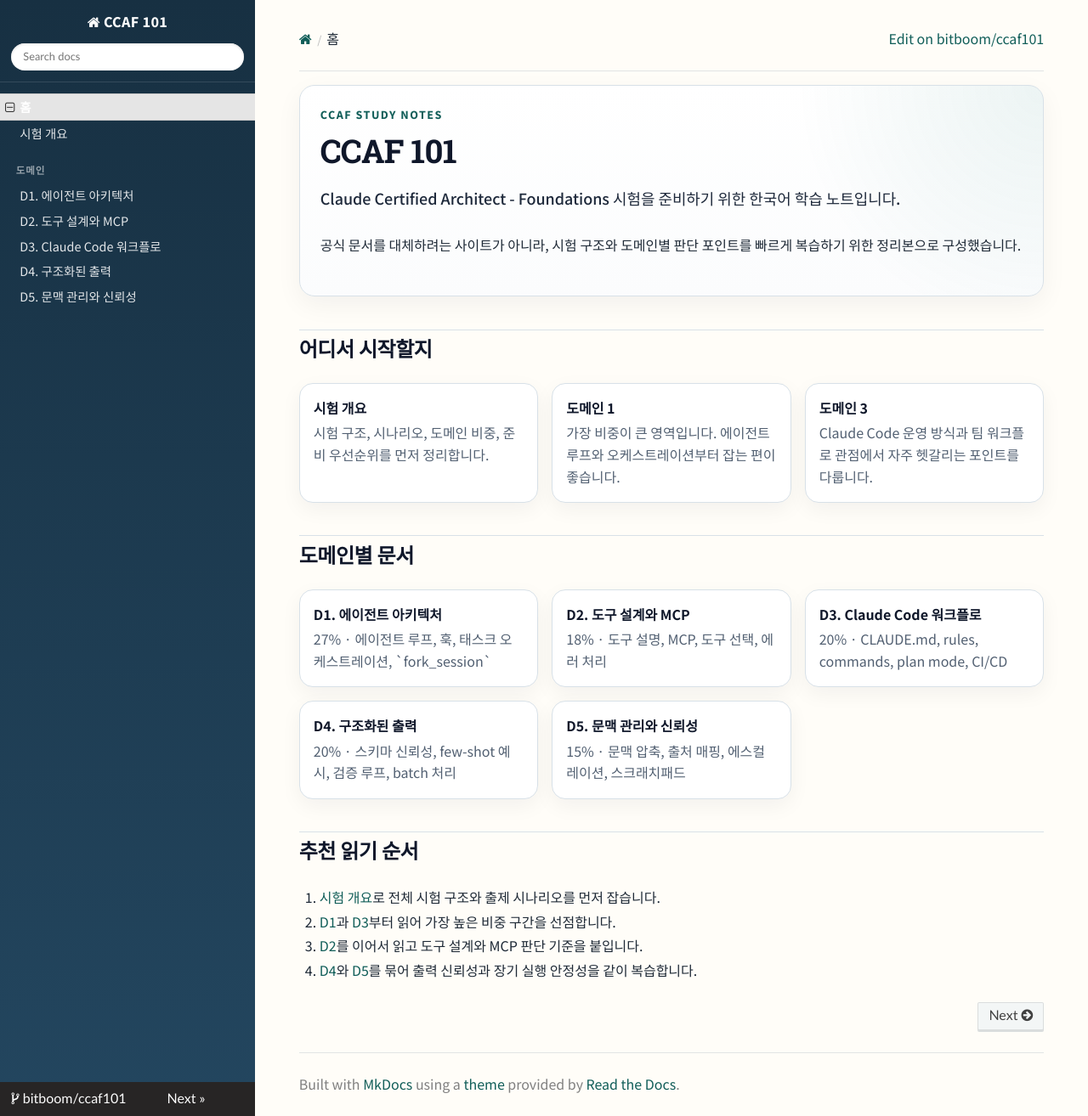
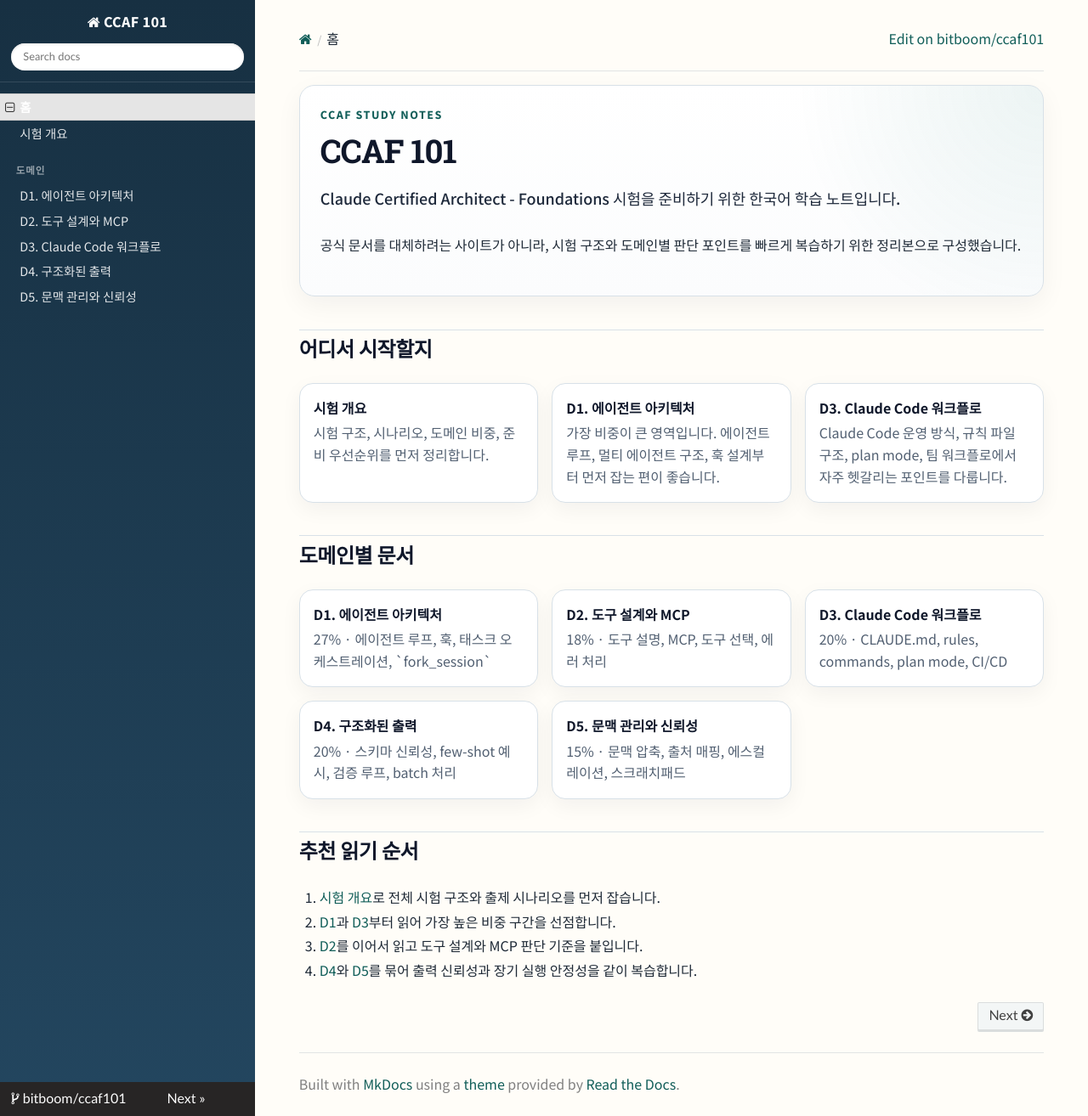
Before and after one commit to bitboom/ccaf101, an MkDocs documentation site: the page built from docs/index.md, in a window 1280 px wide and 1314 px high. Shown: the whole window at 85% size. Built offline with MkDocs 1.6.1, drawn with Linux system fonts in a browser that asks for light colours; nearby versions of some CDN libraries; some web fonts are replaced.

Commit message:
Clarify homepage domain cards

```diff
--- a/docs/index.md
+++ b/docs/index.md
@@ -17,12 +17,12 @@
     <span>시험 구조, 시나리오, 도메인 비중, 준비 우선순위를 먼저 정리합니다.</span>
   </a>
   <a class="home-card" href="domains/01-agent-architecture-and-orchestration/">
-    <strong>도메인 1</strong>
-    <span>가장 비중이 큰 영역입니다. 에이전트 루프와 오케스트레이션부터 잡는 편이 좋습니다.</span>
+    <strong>D1. 에이전트 아키텍처</strong>
+    <span>가장 비중이 큰 영역입니다. 에이전트 루프, 멀티 에이전트 구조, 훅 설계부터 먼저 잡는 편이 좋습니다.</span>
   </a>
   <a class="home-card" href="domains/03-claude-code-configuration-and-workflows/">
-    <strong>도메인 3</strong>
-    <span>Claude Code 운영 방식과 팀 워크플로 관점에서 자주 헷갈리는 포인트를 다룹니다.</span>
+    <strong>D3. Claude Code 워크플로</strong>
+    <span>Claude Code 운영 방식, 규칙 파일 구조, plan mode, 팀 워크플로에서 자주 헷갈리는 포인트를 다룹니다.</span>
   </a>
 </div>
 
```
